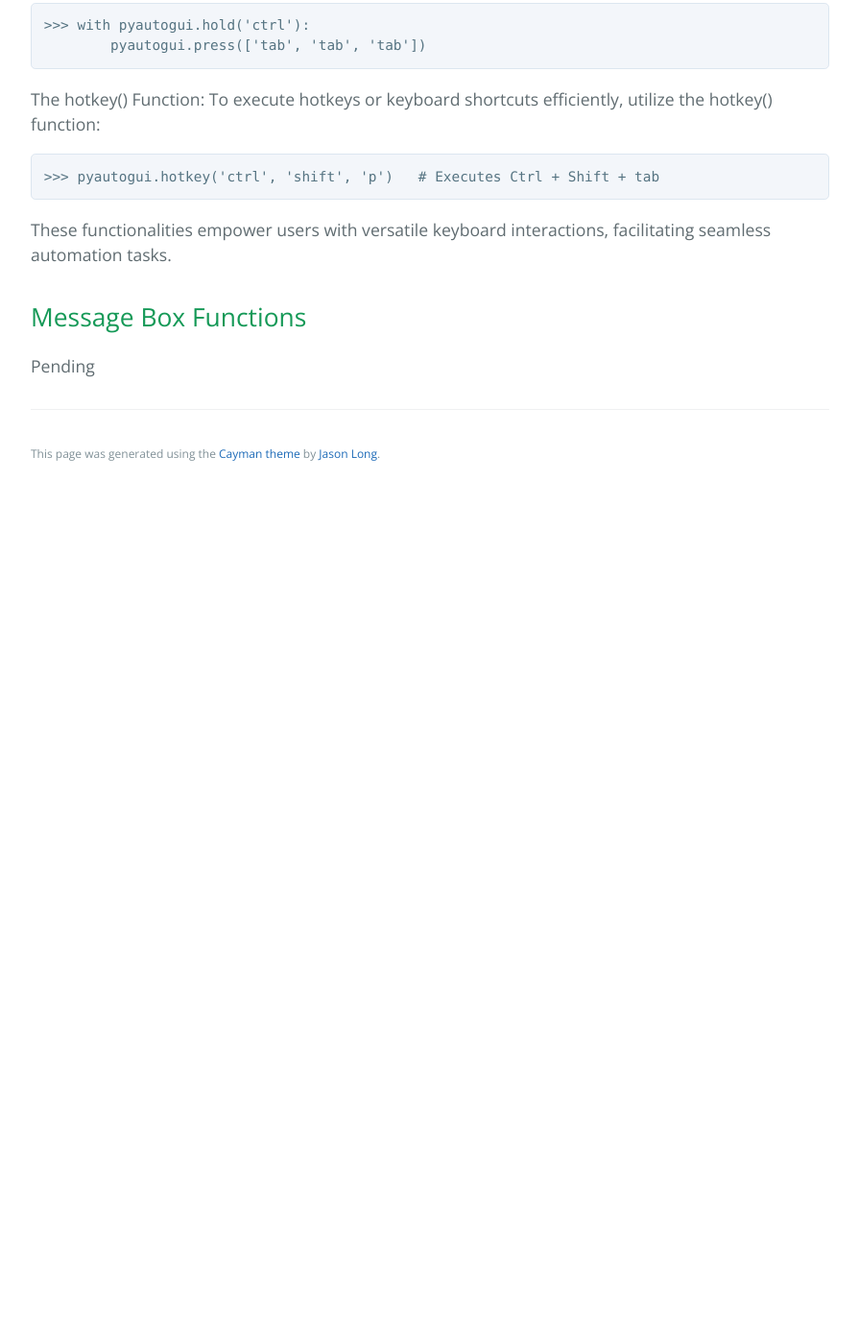
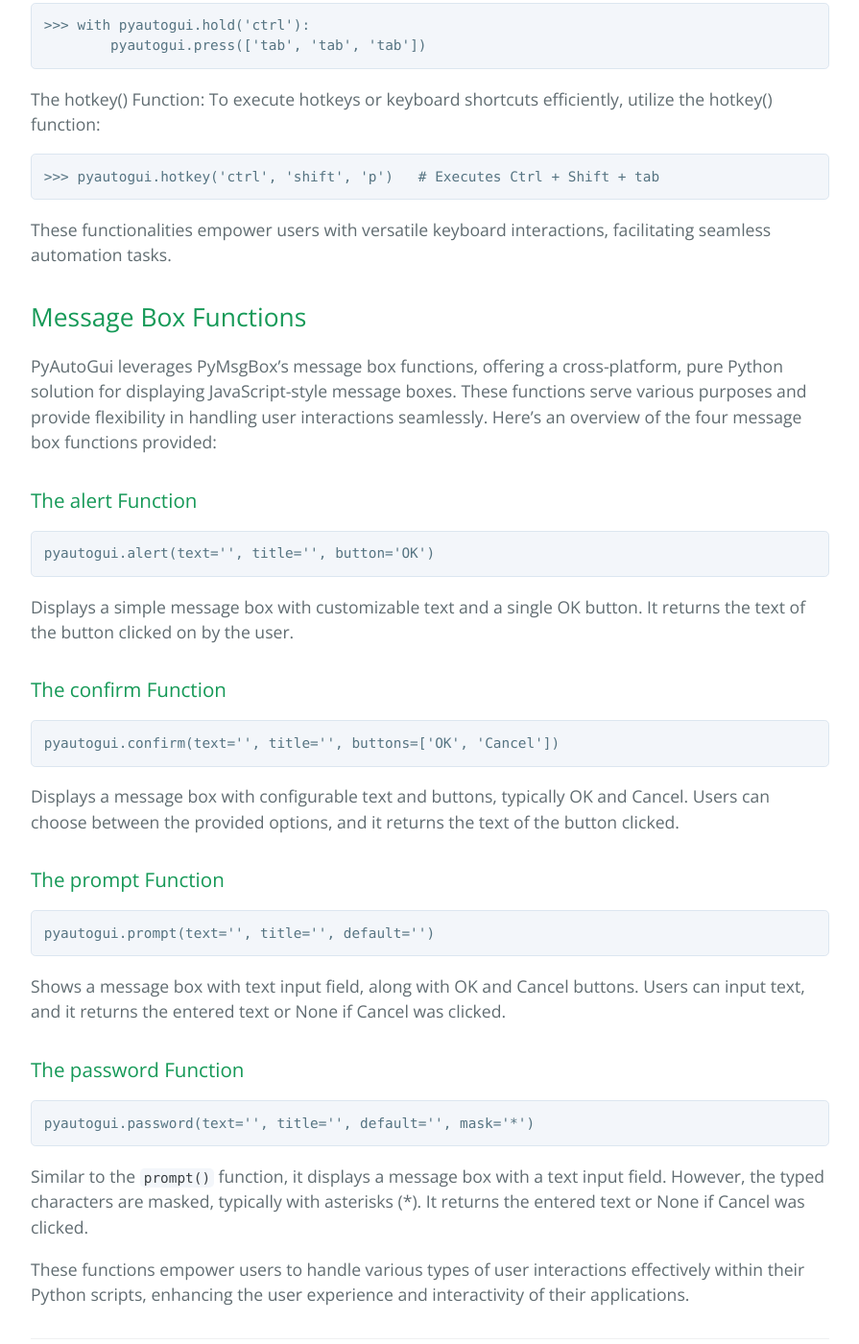
Before and after one commit to learning-software-engineering/learning-software-engineering.github.io, a Jekyll site: the page built from Topics/Software_Tools/PyAutoGUI/Automation_with_PyAutoGUI.md, in a window 1280 px wide and 1400 px high, scrolled down 7058 px. Shown: the whole window at 96% size, without its empty margins (192-1087 px from the left). Built offline with Jekyll 4.4.1, drawn with Linux system fonts in a browser that asks for light colours; our own code applies the rules of GitHub Pages for plain Markdown files; before the commit the page ends 7573 px from its top, so only the background shows below that.

Commit message:
Added tutorial for Message box functions in PyAutoGui
Includes information about the alert, confirm, prompt and password functions

````diff
--- a/Topics/Software_Tools/PyAutoGUI/Automation_with_PyAutoGUI.md
+++ b/Topics/Software_Tools/PyAutoGUI/Automation_with_PyAutoGUI.md
@@ -215,4 +215,35 @@
 
 
 ## Message Box Functions
-Pending
+PyAutoGui leverages PyMsgBox's message box functions, offering a cross-platform, pure Python solution for displaying JavaScript-style message boxes. These functions serve various purposes and provide flexibility in handling user interactions seamlessly. Here's an overview of the four message box functions provided:
+
+### The alert Function
+
+```python
+pyautogui.alert(text='', title='', button='OK')
+```
+Displays a simple message box with customizable text and a single OK button. It returns the text of the button clicked on by the user.
+
+
+### The confirm Function
+
+```python
+pyautogui.confirm(text='', title='', buttons=['OK', 'Cancel'])
+```
+Displays a message box with configurable text and buttons, typically OK and Cancel. Users can choose between the provided options, and it returns the text of the button clicked.
+
+### The prompt Function
+
+```python
+pyautogui.prompt(text='', title='', default='')
+```
+Shows a message box with text input field, along with OK and Cancel buttons. Users can input text, and it returns the entered text or None if Cancel was clicked.
+
+### The password Function
+
+```python
+pyautogui.password(text='', title='', default='', mask='*')
+```
+Similar to the `prompt()` function, it displays a message box with a text input field. However, the typed characters are masked, typically with asterisks (*). It returns the entered text or None if Cancel was clicked.
+
+These functions empower users to handle various types of user interactions effectively within their Python scripts, enhancing the user experience and interactivity of their applications.
````
